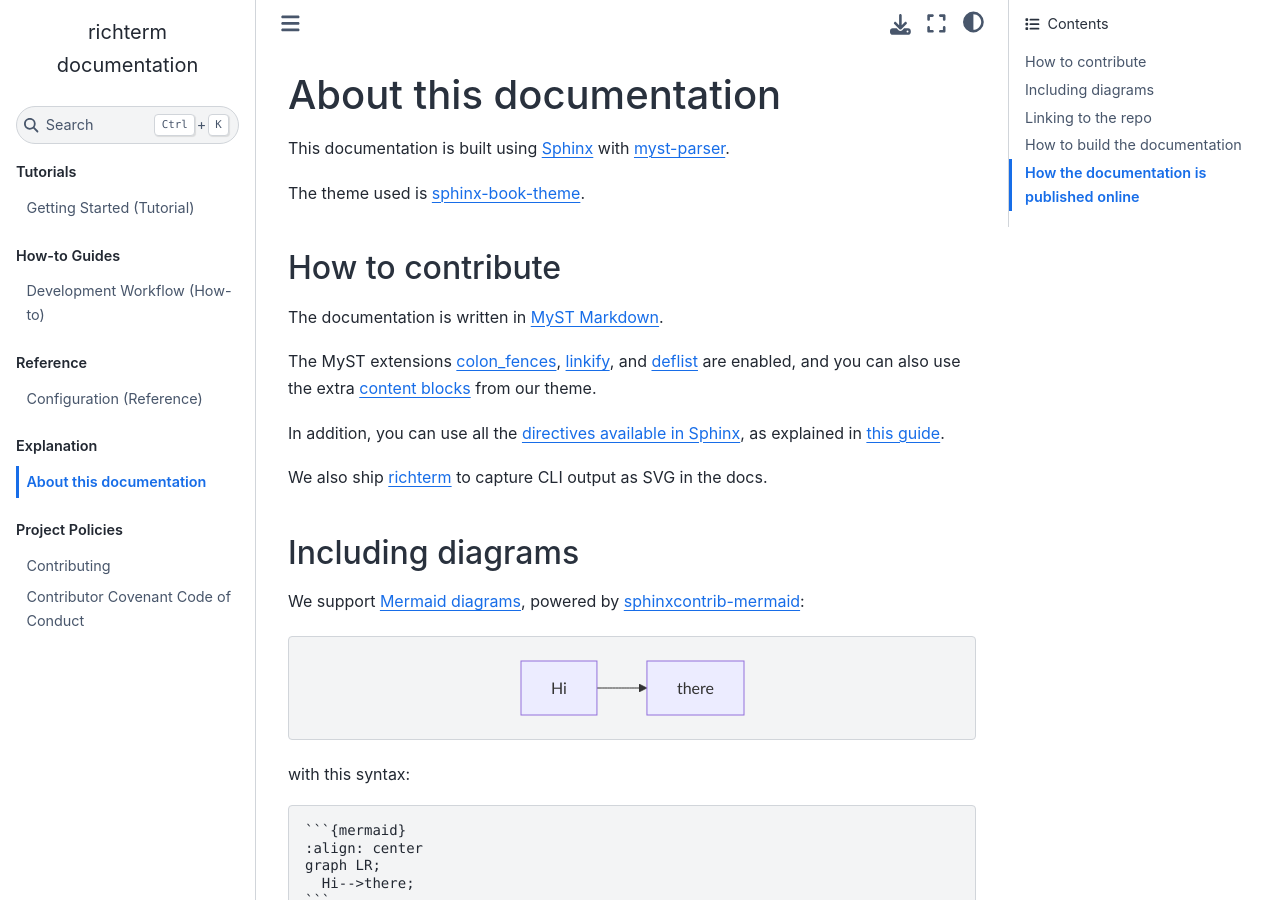
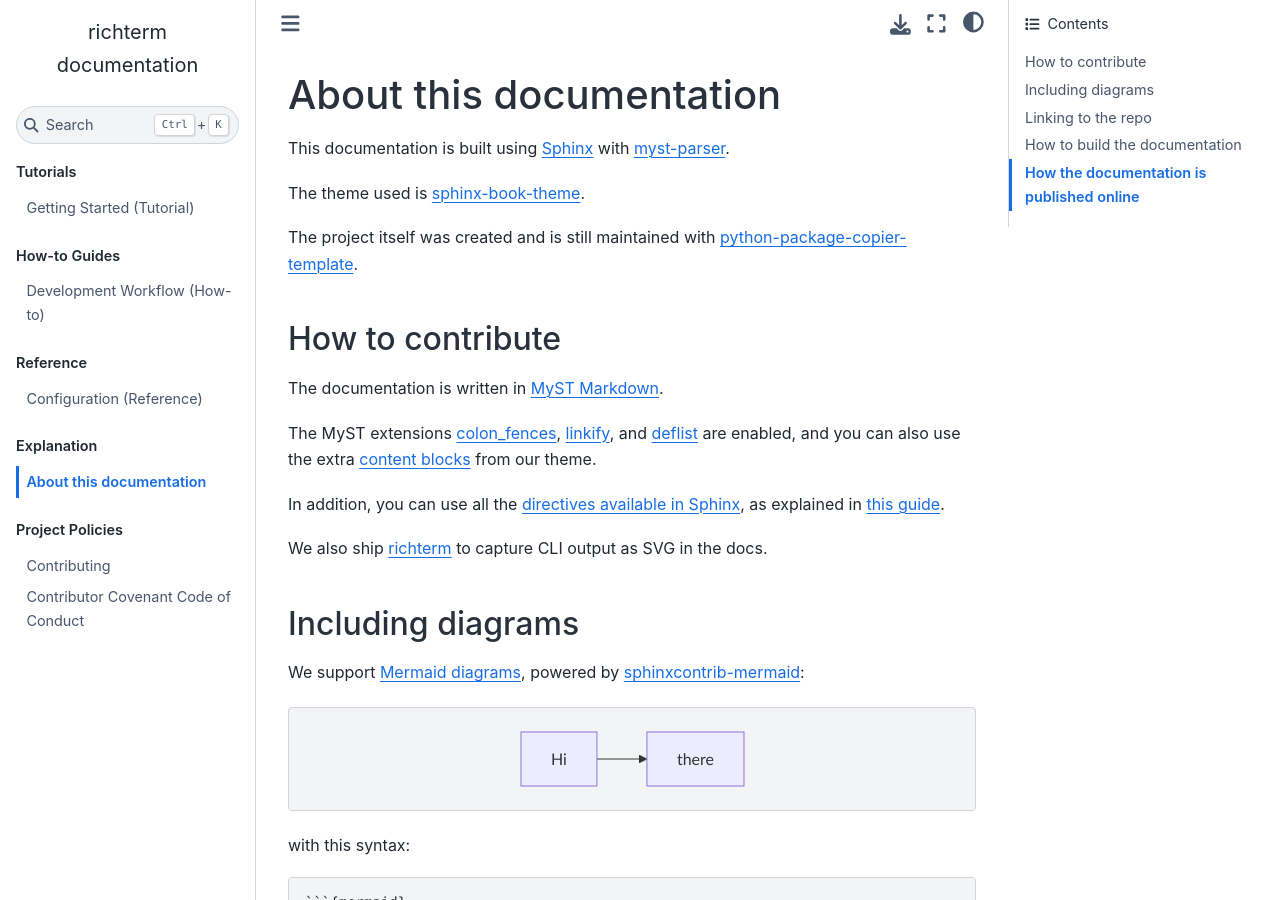
Before and after one commit to mgaitan/richterm, a Sphinx documentation site: the page built from docs/about_the_docs.md, in a window 1280 px wide and 900 px high. Built offline with Sphinx 7.4.7 and the Sphinx Book theme 1.1.4, drawn with Linux system fonts in a browser that asks for light colours.

Commit message:
docs: credit the project template

```diff
--- a/docs/about_the_docs.md
+++ b/docs/about_the_docs.md
@@ -5,6 +5,8 @@
 
 The theme used is
 [sphinx-book-theme](https://sphinx-book-theme.readthedocs.io/en/stable/).
+
+The project itself was created and is still maintained with [python-package-copier-template](https://github.com/mgaitan/python-package-copier-template).
 
 ## How to contribute
 
```
Also changed, not shown: README.md (+2 -0 lines).
